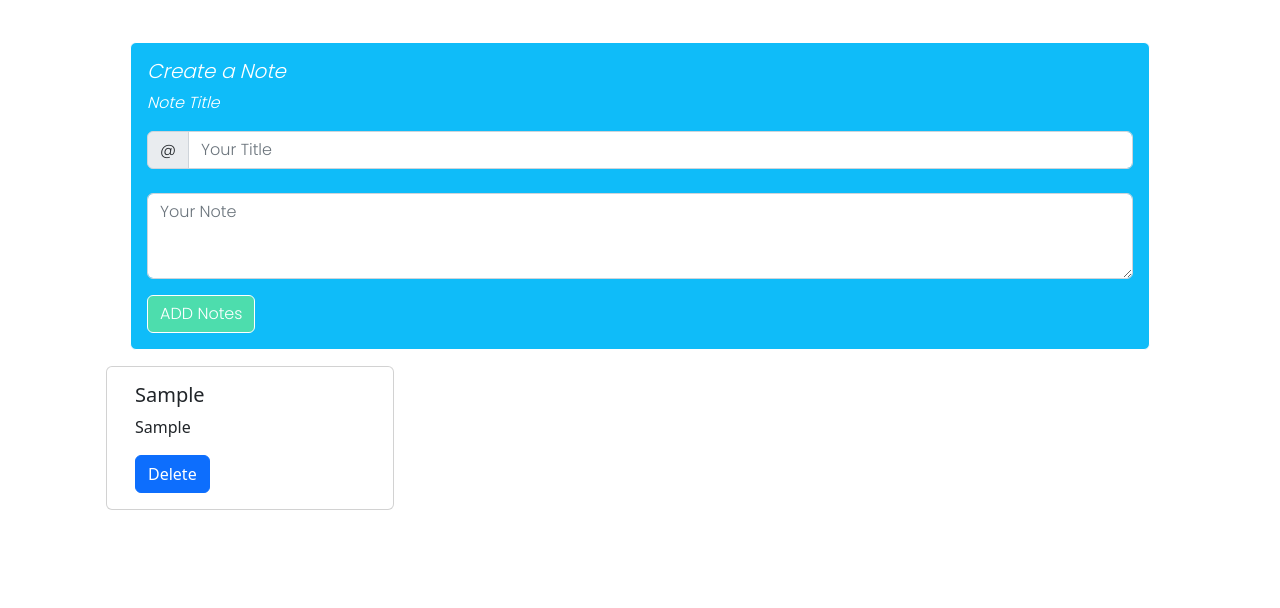
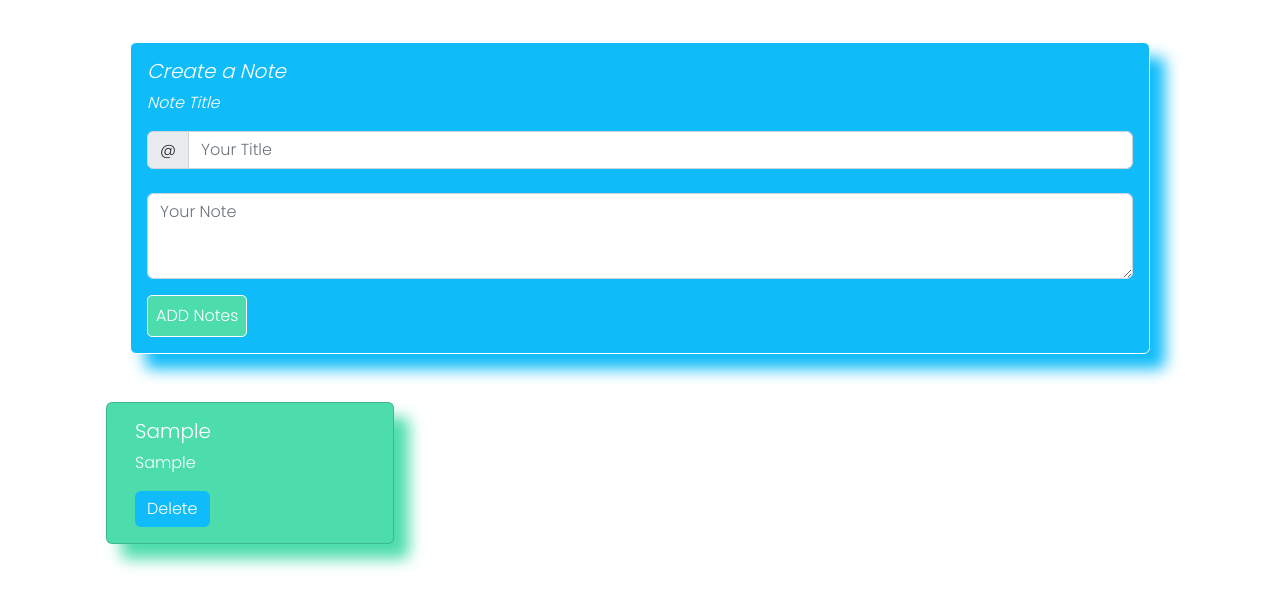
Before and after one commit to silentshaikh/noteApp, a plain HTML site: page index.html in a window 1280 px wide. Both pictures are taken after typing "Sample", "Sample" into the empty fields and a click on the button "ADD Notes". Shown: the part 126-734 px from the top of the page. Drawn offline with nearby package versions, Linux system fonts and the light colour scheme.

Commit message:
update files

```diff
--- a/app.js
+++ b/app.js
@@ -7,30 +7,34 @@ navBar.style.color = "white";
 myContaier.style.backgroundColor = "#0fbcf9";
 myContaier.style.border = "1px solid #fff";
 myContaier.style.color = "#fff";
+myContaier.style.boxShadow = "15px 15px 15px #0fbcf9";
 head.style.color = "#48dbfb";
 myContaier.style.fontFamily = `'Poppins', sans-serif`;
 head.style.fontFamily = `'Poppins', sans-serif`;
 addBtn.style.backgroundColor = "#4dddad";
-addBtn.style.border="1px solid white" ;
+addBtn.style.border = "1px solid white";
 addBtn.style.color = "#fff";
+addBtn.style.padding = "8px";
+addBtn.style.borderRadius = "5px";
+
 showText();
-addBtn.addEventListener("click",() => {
+addBtn.addEventListener("click", () => {
     let titleNotes = document.getElementById("title");
     let inptNotes = document.getElementById("createnotes");
     let getNotes = localStorage.getItem("Notes");
-    if(inptNotes.value === "" || titleNotes.value == ""){
+    if (inptNotes.value === "" || titleNotes.value == "") {
         alert("Fill Input");
-    }else{
-        if(getNotes === null){
+    } else {
+        if (getNotes === null) {
             objNotes = [];
-        }else{
+        } else {
             objNotes = JSON.parse(getNotes);
         }
         objNotes.push({
             title: titleNotes.value,
             notes: inptNotes.value,
         });
-        localStorage.setItem("Notes",JSON.stringify(objNotes));
+        localStorage.setItem("Notes", JSON.stringify(objNotes));
         inptNotes.value = "";
         titleNotes.value = "";
         console.log(objNotes);
@@ -38,49 +42,63 @@ addBtn.addEventListener("click",() => {
     }
 });
 
- function showText(){
+function showText() {
     let getNotes = localStorage.getItem("Notes");
-    if(getNotes === null){
+    if (getNotes === null) {
         objNotes = [];
-    }else{
+    } else {
         objNotes = JSON.parse(getNotes);
     }
     let textHtml = ``;
-    objNotes.forEach((element,index) => {
-        textHtml += `<div class="notecard  mt-3 mx-4 card" style="width: 18rem;">
+    objNotes.forEach((element, index) => {
+        textHtml += `<div  class="notecard  mt-5 mx-4 card" style="width: 18rem;">
         <div class="card-body">
         <h5 class="card-title"> ${element.title}</h5>
         <p class="card-text" >${element.notes}</p>
-        <button id = "${index}" onclick = "deleteNotes(this.id)" class="btn btn-primary">Delete</button>
+        <button id = "${index}" onclick = "deleteNotes(this.id)" class="btn">Delete</button>
         </div>
         </div>`;
     });
     let para = document.getElementById("textpara");
-    if(objNotes.length !== 0){
+    if (objNotes.length !== 0) {
         para.innerHTML = textHtml;
-    }
+    };
+    let noteBox = document.querySelectorAll(".notecard");
+Array.from(noteBox).forEach(e => {
+    e.style.backgroundColor = "#4dddad";
+    e.style.color = "#fff";
+    e.style.fontFamily = `'Poppins', sans-serif`;
+    e.style.boxShadow = "15px 15px 15px #4dddad";
+    e.style.marginBottom = "20px";
+});
+let btn = document.querySelectorAll(".btn");
+   Array.from(btn).forEach(e => {
+        e.style.backgroundColor = "#0fbcf9";
+        e.style.color = "#fff";
+        e.style.border = "none";
+    });
 };
 
 let deleteNotes = (index) => {
-  let getNotes = localStorage.getItem("Notes");
-  if(getNotes === null){
-    objNotes = [];
-  }else{
-    objNotes = JSON.parse(getNotes);
-  }
-  objNotes.splice(index,1);
-  localStorage.setItem("Notes",JSON.stringify(objNotes));
-  showText();
+    let getNotes = localStorage.getItem("Notes");
+    if (getNotes === null) {
+        objNotes = [];
+    } else {
+        objNotes = JSON.parse(getNotes);
+    }
+    objNotes.splice(index, 1);
+    localStorage.setItem("Notes", JSON.stringify(objNotes));
+    showText();
 };
 let searchBox = document.getElementById("searchbox");
 searchBox.addEventListener("input", () => {
     let inpValue = searchBox.value;
     let cardNotes = document.getElementsByClassName("notecard");
     Array.from(cardNotes).forEach((element) => {
-        let cardPara = element.getElementsByTagName("p")[0].innerText;
-        if(cardPara.includes(inpValue)){
+        let cardPara = element.getElementsByTagName("h5")[0].innerText;
+        if (cardPara.includes(inpValue)) {
             element.style.display = "block";
-        }else{
+        } else {
             element.style.display = "none";
         }
     })
--- a/index.html
+++ b/index.html
@@ -45,7 +45,7 @@
                     <div class="mb-3 mt-4">
                         <textarea class="form-control" id="createnotes" rows="3" placeholder="Your Note"></textarea>
                     </div>
-                    <button id="addbtn" class="btn ">ADD Notes</button>
+                    <button id="addbtn" >ADD Notes</button>
                 </div>
             </div>
             <div id="textpara" class=" row container"></div>
```
